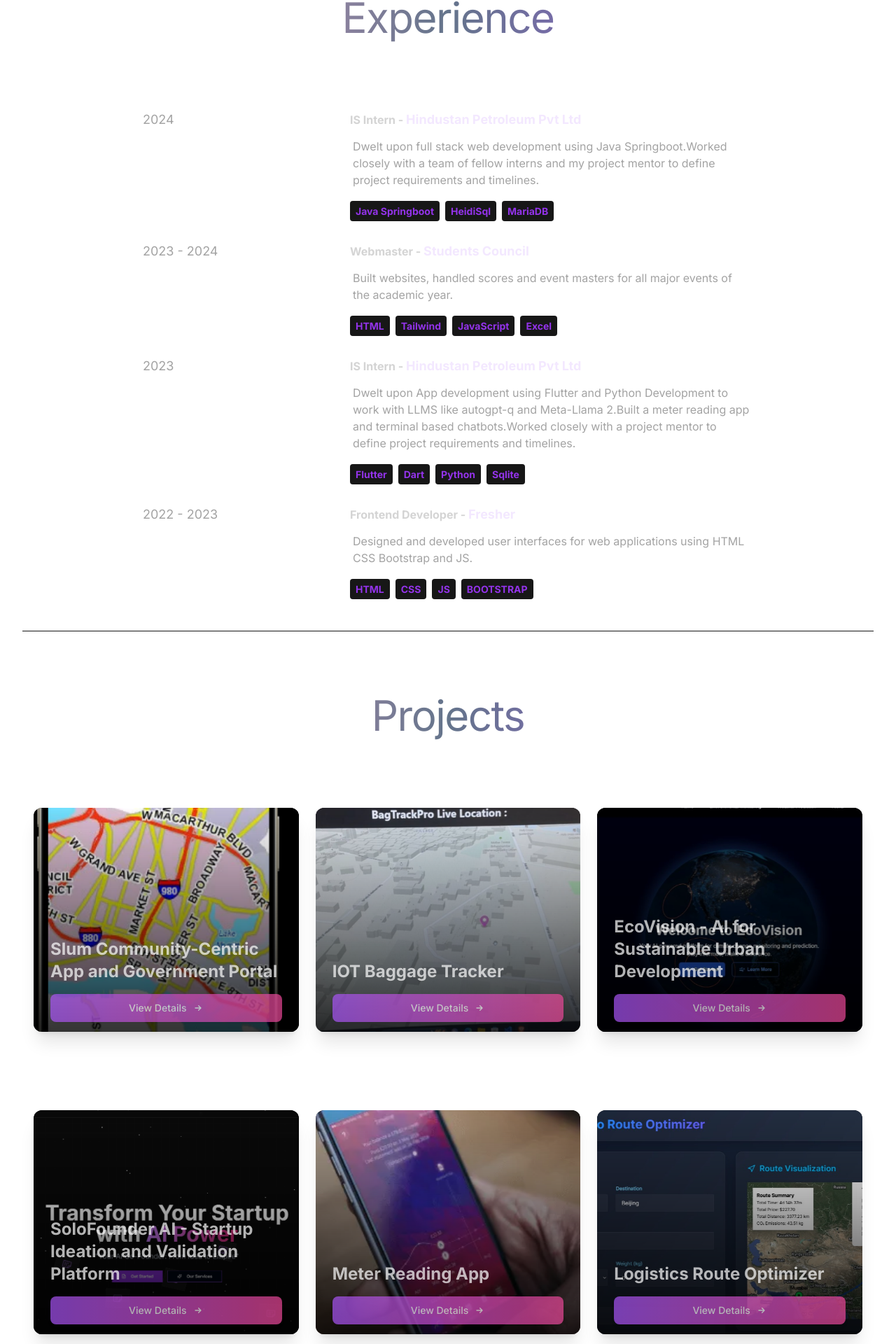
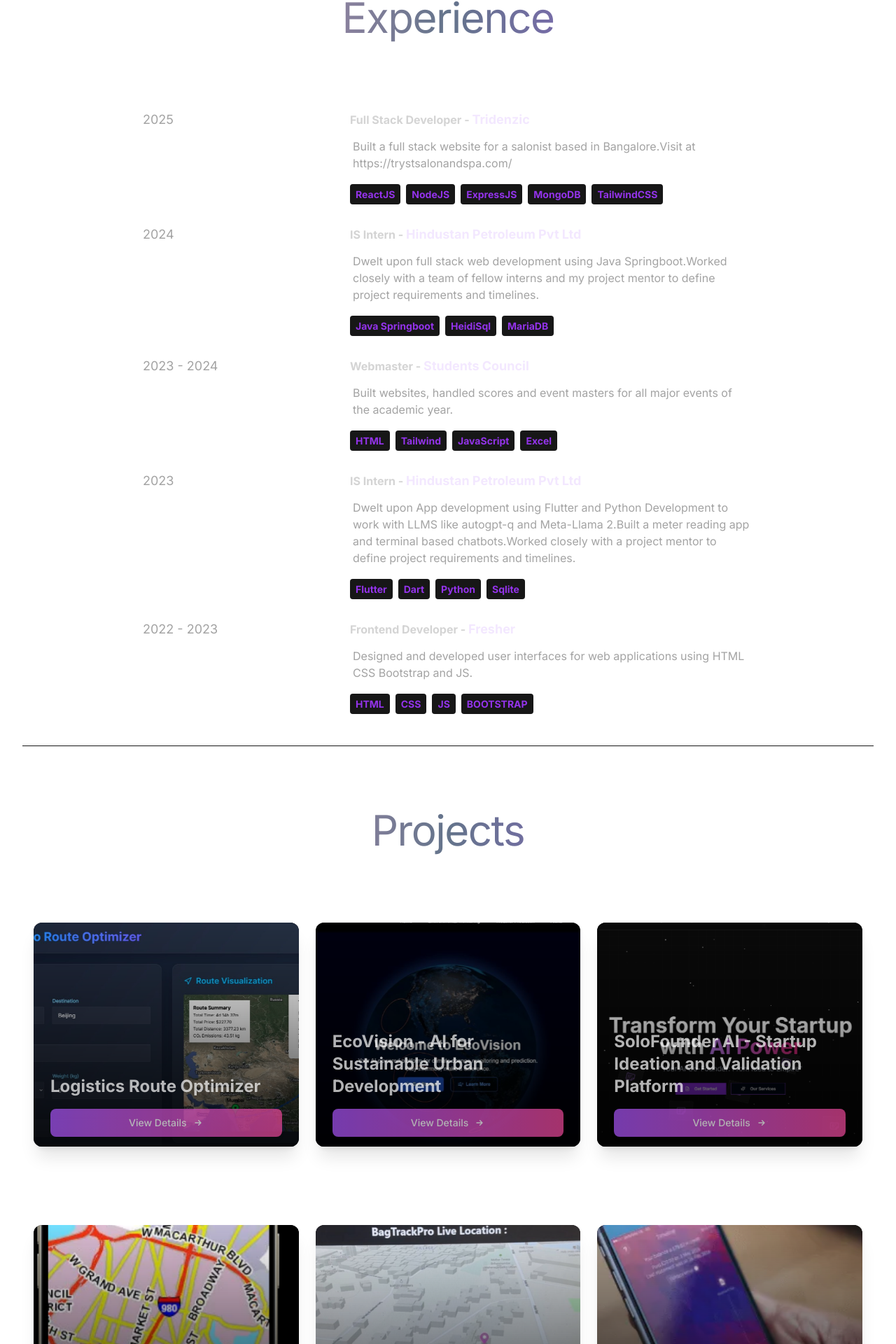
Before and after one commit to Joshuadmello04/PortfolioWebsite, a React (Vite) app: page / in a window 1280 px wide. Shown: the part 2831-4751 px from the top of the page at 70% size. Built offline with nearby package versions, Linux system fonts and the light colour scheme.

Commit message:
latest projects added

```diff
--- a/src/assets/content/index.js
+++ b/src/assets/content/index.js
@@ -10,6 +10,13 @@ export const HERO_CONTENT = `I am a passionate full stack developer with a knack
 export const ABOUT_TEXT = `I am a dedicated and versatile full stack developer with a passion for creating efficient and user-friendly web applications. With 5 years of professional experience, I have worked with a variety of technologies, including React, Next.js, Node.js, MySQL, PostgreSQL, and MongoDB. My journey in web development began with a deep curiosity for how things work, and it has evolved into a career where I continuously strive to learn and adapt to new challenges. I thrive in collaborative environments and enjoy solving complex problems to deliver high-quality solutions. Outside of coding, I enjoy staying active, exploring new technologies, and contributing to open-source projects.`;
 
 export const EXPERIENCES = [
+  {
+    year: "2025",
+    role: "Full Stack Developer",
+    company: "Tridenzic",
+    description: `Built a full stack website for a salonist based in Bangalore.Visit at https://trystsalonandspa.com/`,
+    technologies: ["ReactJS","NodeJS", "ExpressJS","MongoDB","TailwindCSS"],
+  },
   {
     year: "2024",
     role: "IS Intern",
@@ -42,16 +49,10 @@ export const EXPERIENCES = [
 
 export const PROJECTS = [
   {
-    title: "Slum Community-Centric App and Government Portal",
-    image: shahar,
-    description: "A transparent and automated solution for slum dwellers to voice their grievances to the government and the department concerned. It also offers educational and industry-standard courses for slum upgradation.",
-    technologies: ["React-Native", "MongoDb", "Node.js", "React"],
-  },
-  {
-    title: "IOT Baggage Tracker",
-    image: iot,
-    description: "A physical location tracking device, to be attached to bags, which provides real-time location to a web app on a map and access to shipping services that can bring the bag back to the customer.",
-    technologies: ["React", "Node.js", "Arduino", "Python"],
+    title:"Logistics Route Optimizer",
+    image:iit,
+    description:"An AI Agent that optimizes the routes across various modes of transport using A Star Search Algorithm, whilst dynamically updating routes based on news across the world to show top routes based off cost,time and countries to avoid",
+    technologies:["NextJs","Prisma","Postgresql","Python","Google Maps API","Agno"]
   },
   {
     title: "EcoVision - AI for Sustainable Urban Development",
@@ -66,17 +67,24 @@ export const PROJECTS = [
     technologies: ["Next.js", "Google-Trends API", "LinkedIn API", "Typescript"],
   },
   {
+    title: "Slum Community-Centric App and Government Portal",
+    image: shahar,
+    description: "A transparent and automated solution for slum dwellers to voice their grievances to the government and the department concerned. It also offers educational and industry-standard courses for slum upgradation.",
+    technologies: ["React-Native", "MongoDb", "Node.js", "React"],
+  },
+  {
+    title: "IOT Baggage Tracker",
+    image: iot,
+    description: "A physical location tracking device, to be attached to bags, which provides real-time location to a web app on a map and access to shipping services that can bring the bag back to the customer.",
+    technologies: ["React", "Node.js", "Arduino", "Python"],
+  },
+  {
     title: "Meter Reading App",
     image: app,
     description:"An app that automates the work for meter readers traveling house to house and manually reading and entering the meter readings. A Flutter app for HPCL meter readers. It simplifies the manual task of inputting readings for HPCL customers by allowing users to capture an image of the reading. The app then accurately extracts and updates the data in the database along with storing the image.",
     technologies: ["Flutter", "Dart", "SQLite", "GoogleOCR"],
   },
-  {
-    title:"Logistics Route Optimizer",
-    image:iit,
-    description:"An AI Agent that optimizes the routes across various modes of transport using A Star Search Algorithm, whilst dynamically updating routes based on news across the world to show top routes based off cost,time and countries to avoid",
-    technologies:["NextJs","Prisma","Postgresql","Python","Google Maps API","Agno"]
-  }
+
 ];
 
 
```
